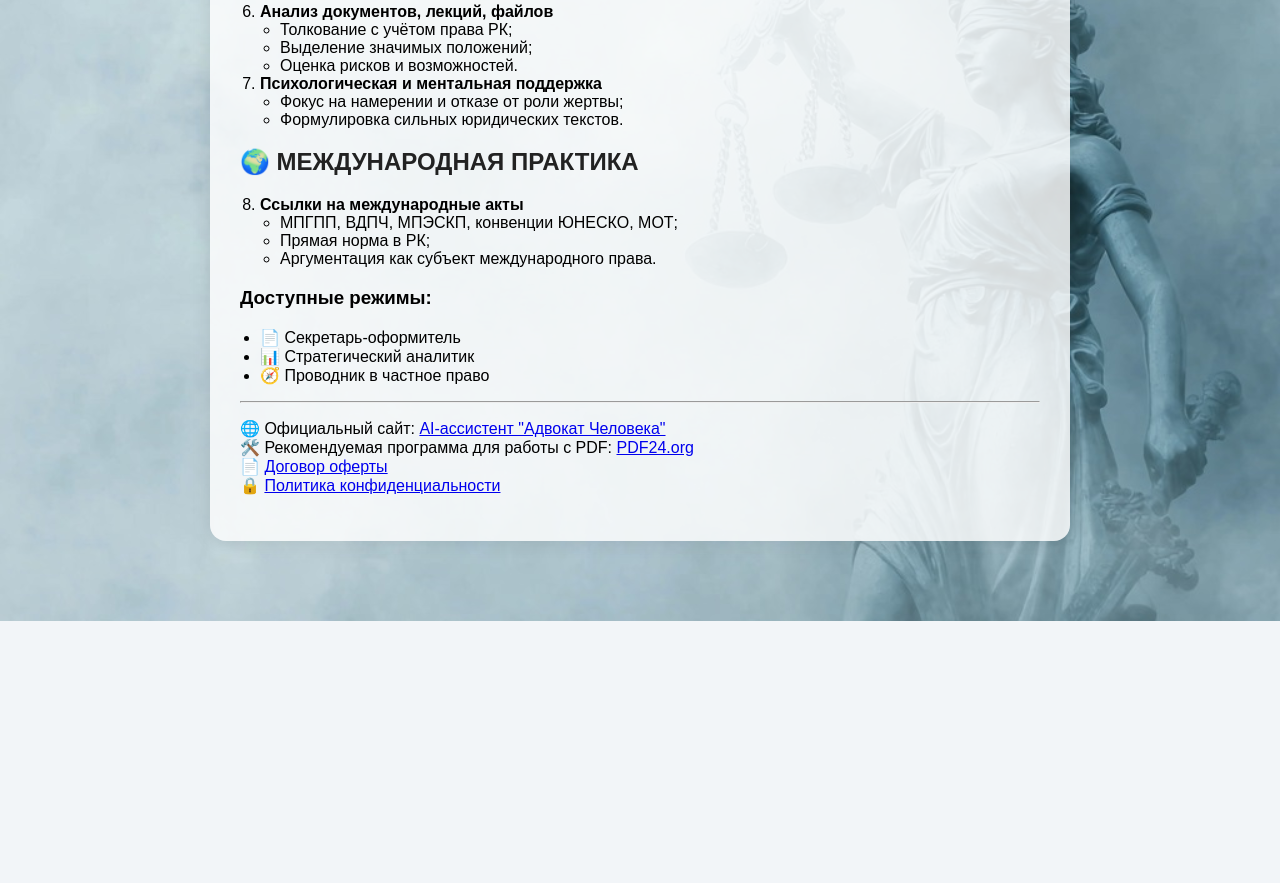
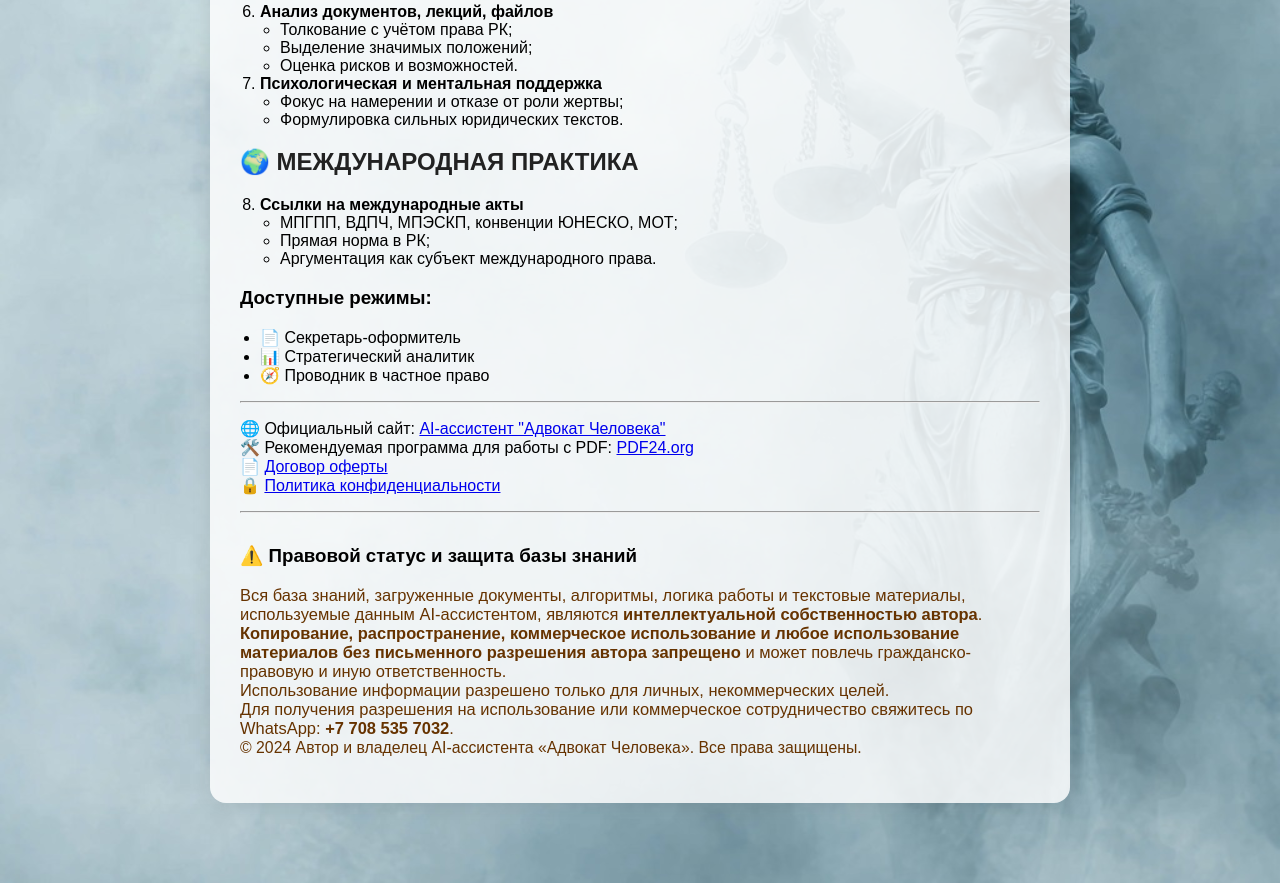
Before and after one commit to Absolutkz/advokat_cheloveka, a plain HTML site: page index.html in a window 1280 px wide. Shown: the part 1446-2329 px from the top of the page. Before the commit the page ends 2067 px from the top, so only its background shows below. Drawn offline with Linux system fonts and the light colour scheme.

Commit message:
Update index.html

```diff
--- a/index.html
+++ b/index.html
@@ -16,7 +16,6 @@
       background-color: #f2f5f8;
       animation: fadeIn 1.5s ease-in-out;
     }
-
     @keyframes fadeIn {
       from {
         opacity: 0;
@@ -27,7 +26,6 @@
         transform: translateY(0);
       }
     }
-
     .content-wrapper {
       background-color: rgba(255, 255, 255, 0.82);
       padding: 30px;
@@ -36,23 +34,19 @@
       max-width: 800px;
       margin: 40px auto 80px auto;
     }
-
     .avatar {
       text-align: center;
       margin-bottom: 20px;
     }
-
     .avatar img {
       max-width: 180px;
       border-radius: 50%;
       border: 4px solid #ccc;
       box-shadow: 0 0 15px rgba(0,0,0,0.2);
     }
-
     h1, h2 {
       color: #222;
     }
-
     a.button {
       display: inline-block;
       background: #0077cc;
@@ -63,7 +57,6 @@
       border-radius: 6px;
       font-weight: bold;
     }
-
     .fixed-whatsapp {
       position: fixed;
       bottom: 20px;
@@ -78,15 +71,12 @@
       box-shadow: 0 0 12px rgba(0,0,0,0.2);
       transition: background 0.3s;
     }
-
     .fixed-whatsapp:hover {
       background: #1ebc59;
     }
-
     ol, ul {
       padding-left: 20px;
     }
-
     @media (max-width: 600px) {
       .content-wrapper {
         padding: 20px;
@@ -99,7 +89,6 @@
   </style>
 </head>
 <body>
-
   <div class="content-wrapper">
 
     <div class="avatar">
@@ -117,7 +106,6 @@
         <li><strong>📘 6 месяцев:</strong> 50 000 ₸</li>
         <li><strong>🏛️ 12 месяцев:</strong> 90 000 ₸</li>
       </ul>
-
       <p><strong>🔐 Один токен = один пользователь</strong><br />
       Срок действия зависит от выбранного тарифа и начинается с момента активации.</p>
 
@@ -224,8 +212,18 @@
         📄 <a href="oferta.html" target="_blank">Договор оферты</a><br />
         🔒 <a href="privacy.html" target="_blank">Политика конфиденциальности</a>
       </p>
+
+      <hr />
+      <section style="margin-top:32px;">
+        <h3>⚠️ Правовой статус и защита базы знаний</h3>
+        <p style="color:#663300;font-size:1.03em;">
+          Вся база знаний, загруженные документы, алгоритмы, логика работы и текстовые материалы, используемые данным AI-ассистентом, являются <b>интеллектуальной собственностью автора</b>.<br>
+          <b>Копирование, распространение, коммерческое использование и любое использование материалов без письменного разрешения автора запрещено</b> и может повлечь гражданско-правовую и иную ответственность.<br>
+          Использование информации разрешено только для личных, некоммерческих целей.<br>
+          Для получения разрешения на использование или коммерческое сотрудничество свяжитесь по WhatsApp: <b>+7 708 535 7032</b>.<br>
+          <span style="font-size:0.96em;">© 2024 Автор и владелец AI-ассистента «Адвокат Человека». Все права защищены.</span>
+        </p>
+      </section>
   </div>
-
-  <a href="https://wa.me/77085357032" class="fixed-whatsapp" target="_blank">💌 Написать в WhatsApp</a>
 </body>
 </html>
```
Lines whose indentation alone changed are shown as unchanged.
